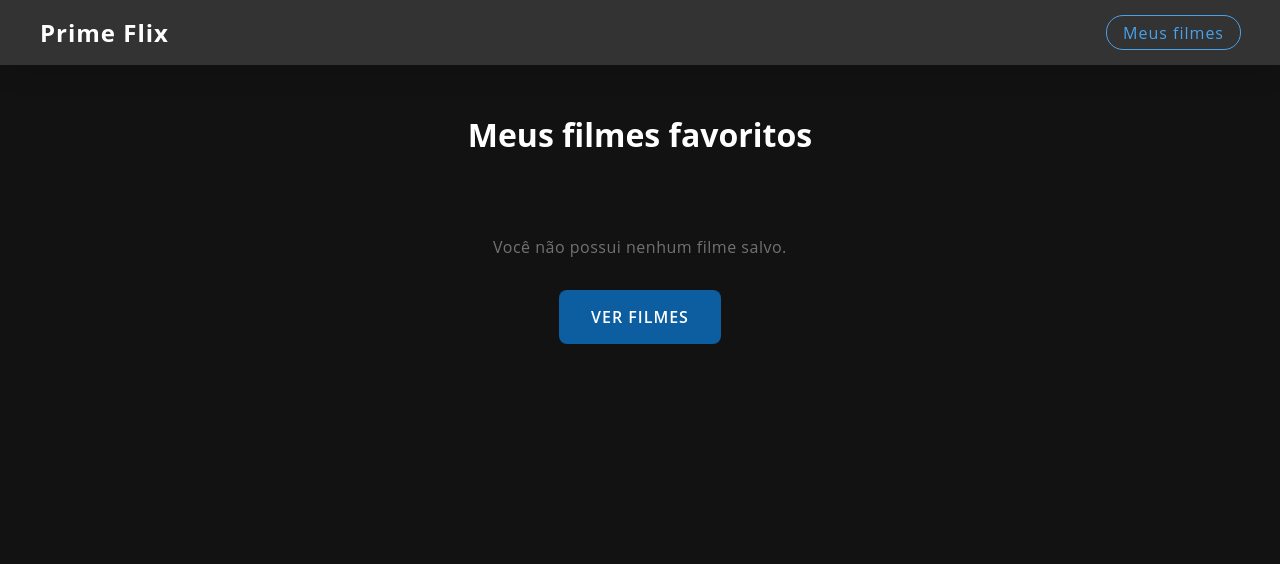
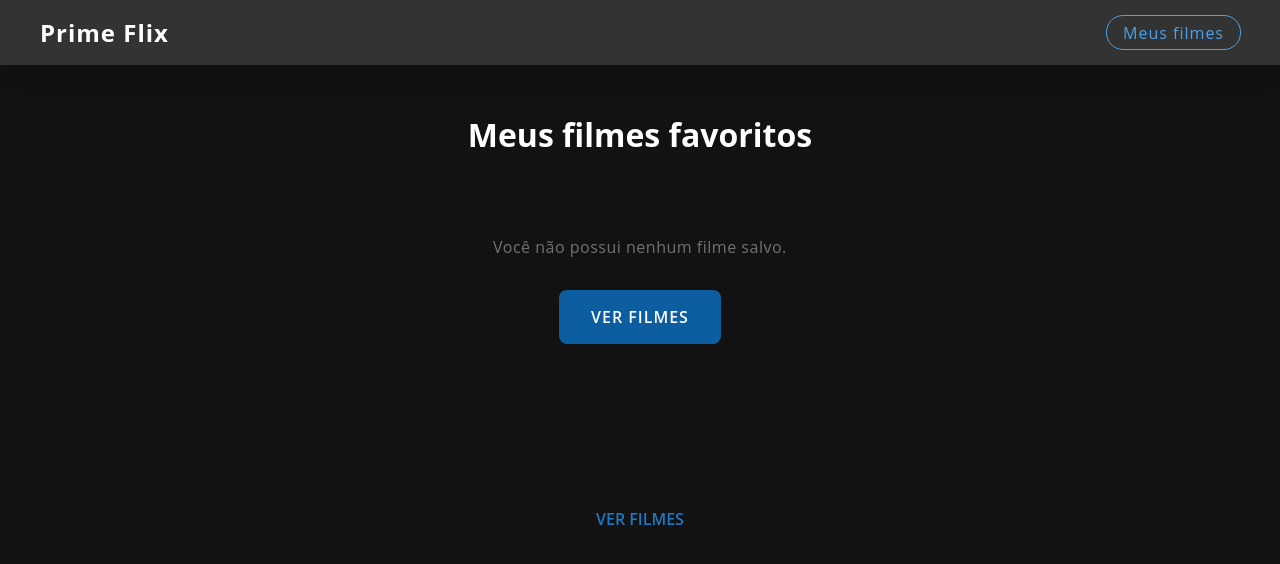
Before and after one commit to marcosprofile/prime-flix, a React (Create React App) app: page /favoritos in a window 1280 px wide. Shown: the top 564 px of the page. Built offline with nearby package versions, Linux system fonts and the light colour scheme; the HTML template or start-up script is replaced by a standard one.

Commit message:
shortcut to movie list

```diff
--- a/src/pages/Favoritos/index.jsx
+++ b/src/pages/Favoritos/index.jsx
@@ -45,6 +45,7 @@ function Favoritos() {
           )
         })}
       </ul>
+      <Link className="btnTertiary" to="/">Ver filmes</Link>
     </div>
   )
 }
```
